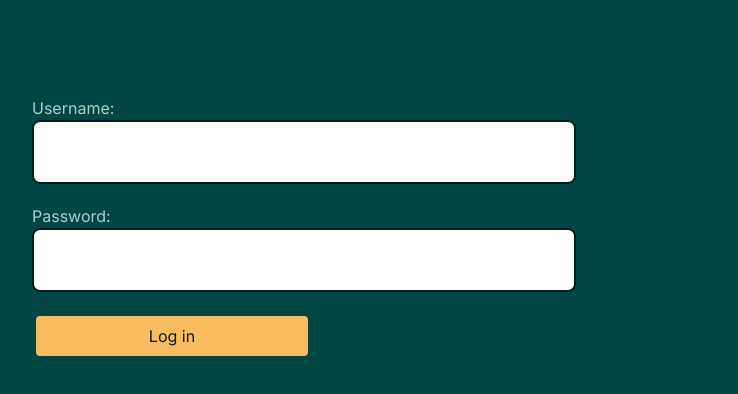
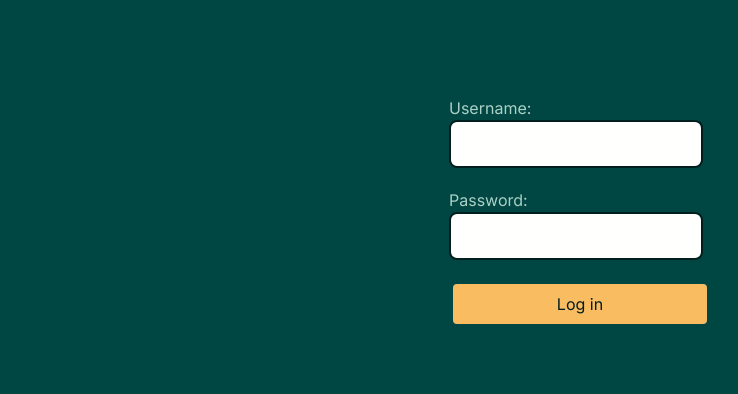
Before and after one commit to MonikaLu/eatyourfood, a Next.js app in the folder eatyourfood/: page / in a window 1280 px wide. Shown: the top 394 px of the page, without its empty margins (64-802 px from the left). Built offline with nearby package versions, Linux system fonts and the light colour scheme.

Commit message:
Align items in the middle

```diff
--- a/eatyourfood/src/app/page.tsx
+++ b/eatyourfood/src/app/page.tsx
@@ -26,7 +26,7 @@ export default function Home() {
   }
 
   return (
-    <main className="min-h-screen flex-row p-24 bg-background">
+    <main className="min-h-screen flex-row flex justify-center p-24 bg-background">
       <form onSubmit={onSubmit}>
         <div className="h-full flex-col flex gap-y-5">
           <div>
--- a/eatyourfood/src/app/ui/Input.tsx
+++ b/eatyourfood/src/app/ui/Input.tsx
@@ -8,7 +8,7 @@ export default function Input({ type, name }: InputProps) {
     <input
       type={type}
       name={name}
-      className="border-2 border-stroke bg-headline text-sm rounded-lg focus:ring-blue-500 focus:border-blue-500 block w-1/2 p-5 dark:bg-gray-700 dark:border-gray-600 dark:placeholder-gray-400 dark:text-white dark:focus:ring-blue-500 dark:focus:border-blue-500"
+      className="border-2 border-stroke bg-headline text-sm rounded-lg focus:ring-blue-500 focus:border-blue-500 block w-full p-5 dark:bg-gray-700 dark:border-gray-600 dark:placeholder-gray-400 dark:text-white dark:focus:ring-blue-500 dark:focus:border-blue-500 h-12"
     />
   );
 }
--- a/eatyourfood/src/app/ui/button.tsx
+++ b/eatyourfood/src/app/ui/button.tsx
@@ -6,7 +6,7 @@ function Button({ content }: ButtonProps) {
   return (
     <button
       type="submit"
-      className="bg-button text-buttonText rounded py-2 px-4 w-1/4 h-full hover:cursor-pointer hover:bg-primary border-stroke m-1"
+      className="bg-button text-buttonText rounded py-2 px-4 w-full hover:cursor-pointer hover:bg-primary border-stroke m-1"
     >
       {content}
     </button>
```
